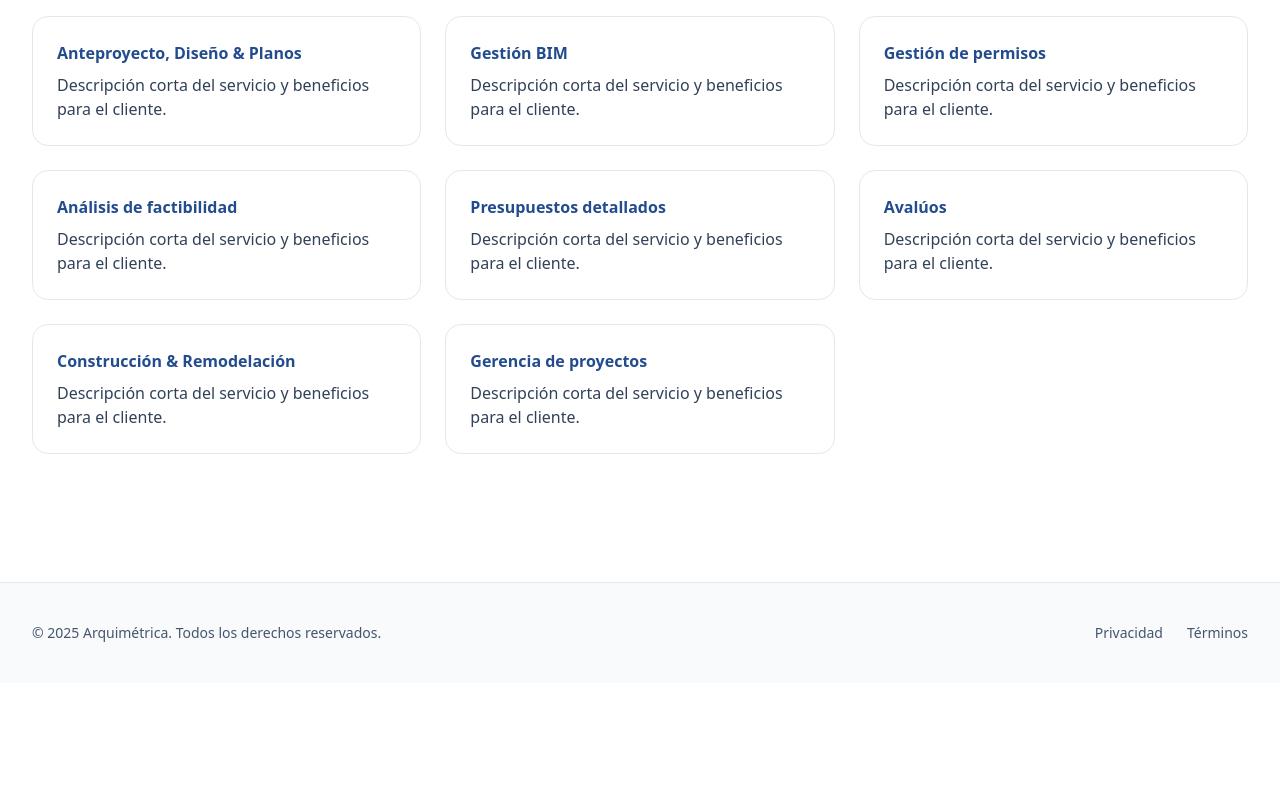
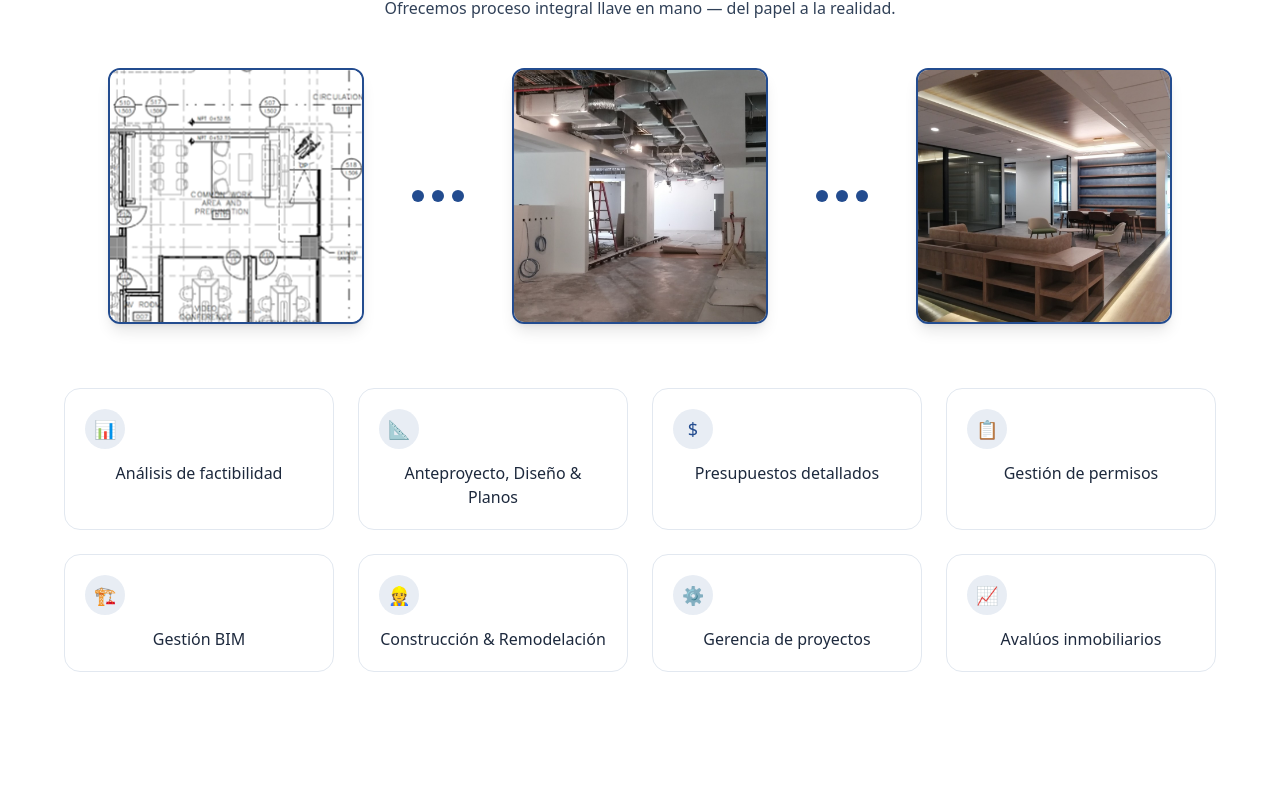
Before and after one commit to Adrianson09/arquimetrica, an Astro site: page /servicios in a window 1280 px wide. Shown: the part 184-976 px from the top of the page. Before the commit the page ends 867 px from the top, so only its background shows below. Built offline with nearby package versions, Linux system fonts and the light colour scheme; Astro itself is replaced by a stand-in of ours.

Commit message:
Add Servicios

```diff
--- a/src/pages/servicios/index.astro
+++ b/src/pages/servicios/index.astro
@@ -3,14 +3,74 @@ import BaseLayout from '../../layouts/BaseLayout.astro'
 ---
 <BaseLayout title="Servicios — Arquimétrica" description="Proceso integral llave en mano: del papel a la realidad.">
 <section class="container-px py-16">
-<h1 class="text-3xl font-bold text-[var(--navy)]">Servicios</h1>
-<div class="mt-8 grid md:grid-cols-2 lg:grid-cols-3 gap-6">
-{["Anteproyecto, Diseño & Planos","Gestión BIM","Gestión de permisos","Análisis de factibilidad","Presupuestos detallados","Avalúos","Construcción & Remodelación","Gerencia de proyectos"].map((s)=> (
-<article class="rounded-2xl border border-slate-200 p-6 bg-white">
-<h3 class="font-semibold text-[var(--azul)]">{s}</h3>
-<p class="mt-2 text-slate-700">Descripción corta del servicio y beneficios para el cliente.</p>
-</article>
-))}
-</div>
+
+  <div class="container-px">
+    <h2 class="text-3xl font-bold text-[var(--navy)] text-center">Servicios</h2>
+    <p class="mt-3 text-slate-700 max-w-3xl mx-auto text-center">
+      Ofrecemos proceso integral llave en mano — del papel a la realidad.
+    </p>
+
+    <!-- Proceso visual: planos → obra → terminado -->
+    <div class="mt-12 flex flex-col md:flex-row items-center justify-center gap-8 md:gap-12">
+      <div class="relative w-64 h-64 rounded-xl overflow-hidden shadow-lg border-2 border-[var(--azul)]">
+        <img
+          src="/images/servicios-planos.jpg"
+          alt="Planos arquitectónicos"
+          class="w-full h-full object-cover"
+        />
+      </div>
+      <div class="flex items-center justify-center">
+        <div class="flex space-x-2">
+          <div class="w-3 h-3 bg-[var(--azul)] rounded-full"></div>
+          <div class="w-3 h-3 bg-[var(--azul)] rounded-full"></div>
+          <div class="w-3 h-3 bg-[var(--azul)] rounded-full"></div>
+        </div>
+      </div>
+      <div class="relative w-64 h-64 rounded-xl overflow-hidden shadow-lg border-2 border-[var(--azul)]">
+        <img
+          src="/images/servicios-construccion.jpg"
+          alt="Obra en construcción"
+          class="w-full h-full object-cover"
+        />
+      </div>
+      <div class="flex items-center justify-center">
+        <div class="flex space-x-2">
+          <div class="w-3 h-3 bg-[var(--azul)] rounded-full"></div>
+          <div class="w-3 h-3 bg-[var(--azul)] rounded-full"></div>
+          <div class="w-3 h-3 bg-[var(--azul)] rounded-full"></div>
+        </div>
+      </div>
+      <div class="relative w-64 h-64 rounded-xl overflow-hidden shadow-lg border-2 border-[var(--azul)]">
+        <img
+          src="/images/servicios-finalizado.jpg"
+          alt="Espacio finalizado"
+          class="w-full h-full object-cover"
+        />
+      </div>
+    </div>
+
+    <!-- Lista de servicios con iconos -->
+    <div class="mt-16 grid sm:grid-cols-2 lg:grid-cols-4 gap-6">
+      {[
+        { name: "Análisis de factibilidad", icon: "📊" },
+        { name: "Anteproyecto, Diseño & Planos", icon: "📐" },
+        { name: "Presupuestos detallados", icon: "$" },
+        { name: "Gestión de permisos", icon: "📋" },
+        { name: "Gestión BIM", icon: "🏗️" },
+        { name: "Construcción & Remodelación", icon: "👷" },
+        { name: "Gerencia de proyectos", icon: "⚙️" },
+        { name: "Avalúos inmobiliarios", icon: "📈" }
+      ].map((service) => (
+        <div
+          key={service.name}
+          class="rounded-2xl border border-slate-200 p-5 bg-white hover:border-[var(--azul)] hover:shadow-md transition-all duration-300 group cursor-pointer"
+        >
+          <div class="flex items-center justify-center h-10 w-10 rounded-full bg-[var(--azul)]/10 text-[var(--azul)] group-hover:bg-[var(--azul)] group-hover:text-white transition-colors duration-300 mb-3">
+            <span class="text-lg">{service.icon}</span>
+          </div>
+          <p class="text-center font-medium text-slate-800">{service.name}</p>
+        </div>
+      ))}
+    </div>
 </section>
 </BaseLayout>
```
